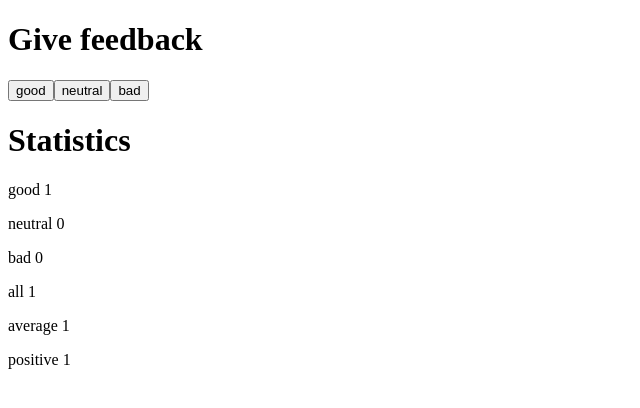
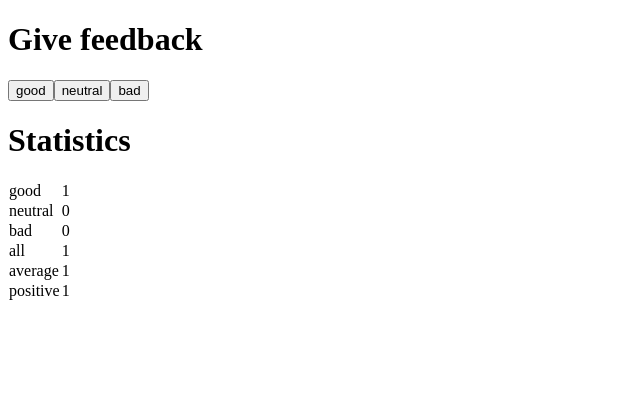
Before and after one commit to TheJiahao/fullstack, a React (Vite) app in the folder osa1/unicafe/: page / in a window 1280 px wide. Both pictures are taken after a click on the button "good". Shown: the top 408 px of the page, without its empty margins (0-640 px from the left). Built offline with nearby package versions, Linux system fonts and the light colour scheme.

Commit message:
Näytä tilasto taulukkona

```diff
--- a/osa1/unicafe/src/App.jsx
+++ b/osa1/unicafe/src/App.jsx
@@ -6,9 +6,10 @@ const Button = ({ handleClick, text }) => {
 
 const StatisticLine = ({ text, value }) => {
   return (
-    <p>
-      {text} {value}
-    </p>
+    <tr>
+      <td>{text}</td>
+      <td>{value}</td>
+    </tr>
   );
 };
 
```
